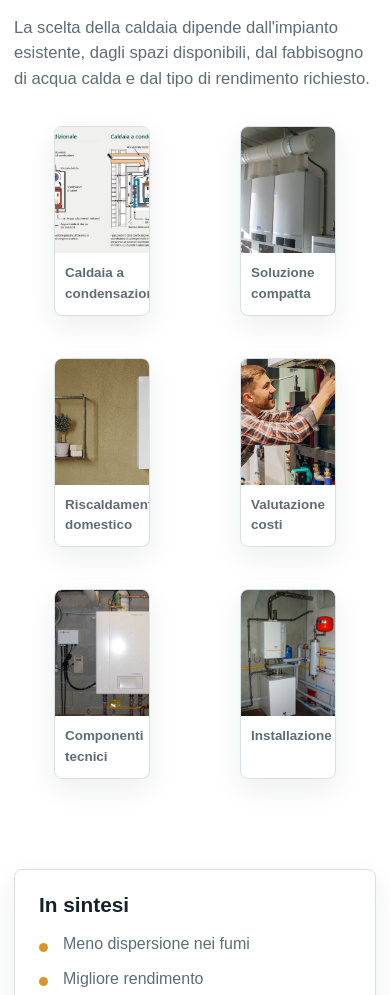
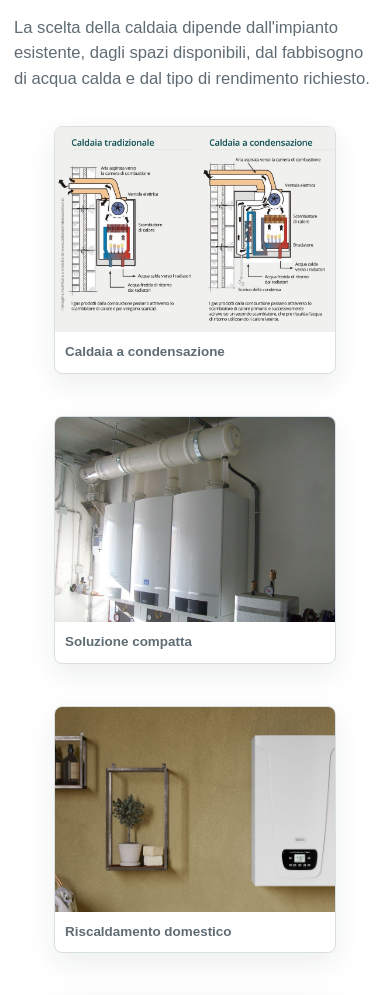
Before and after one commit to sergionalin/faccioli-website, a plain HTML site: page web/caldaie.html in a window 390 px wide. Shown: the part 3018-4013 px from the top of the page. Drawn offline with Linux system fonts and the light colour scheme.

Commit message:
reverted images

```diff
--- a/web/assets/styles.css
+++ b/web/assets/styles.css
@@ -1020,11 +1020,12 @@ h3 {
   }
 
   .product-gallery {
+    grid-template-columns: 1fr;
     gap: 10px;
   }
 
   .product-gallery .image-tile img {
-    height: 126px;
+    height: 205px;
   }
 
   .product-gallery .image-tile figcaption {
```
Also changed, not shown: web/preview-caldaie-mobile-full.png, web/preview-clima-mobile-full.png, web/preview-impianti-mobile-full.png.
